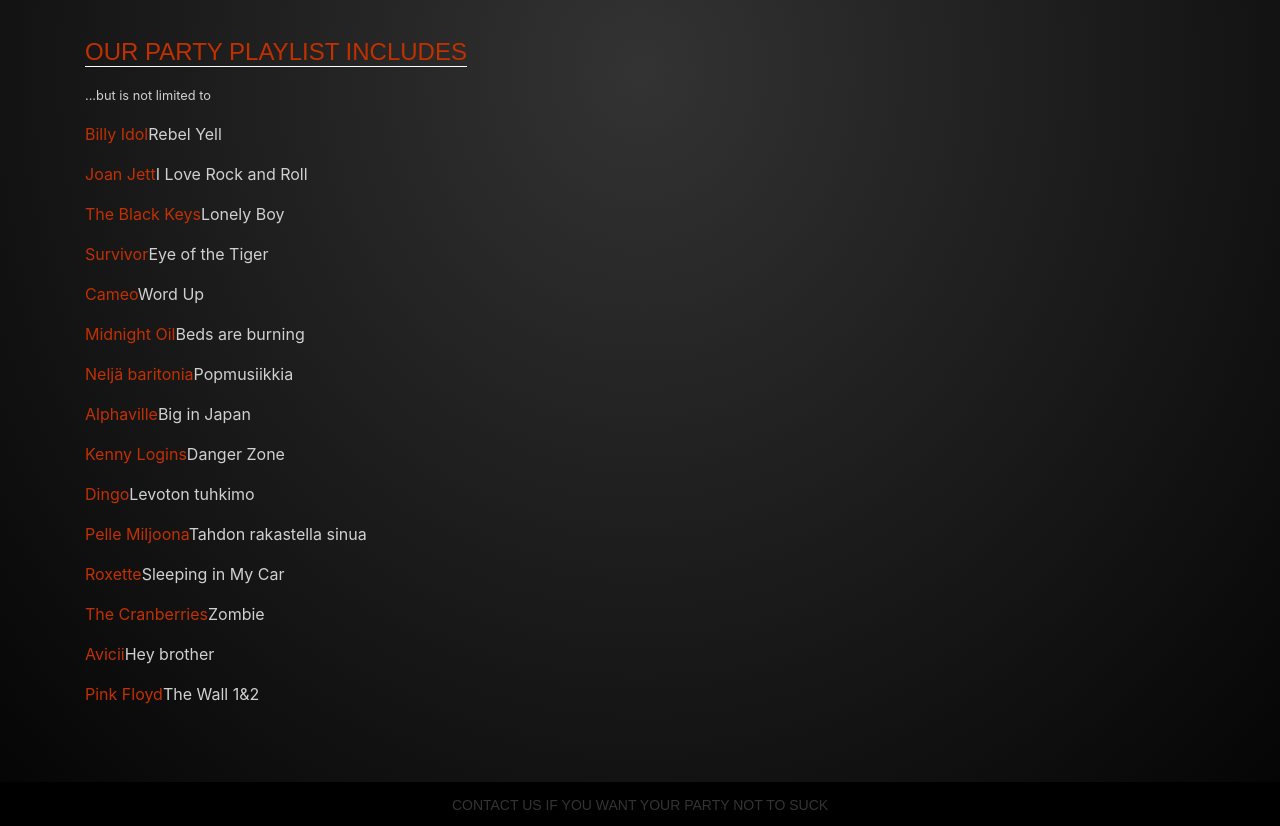
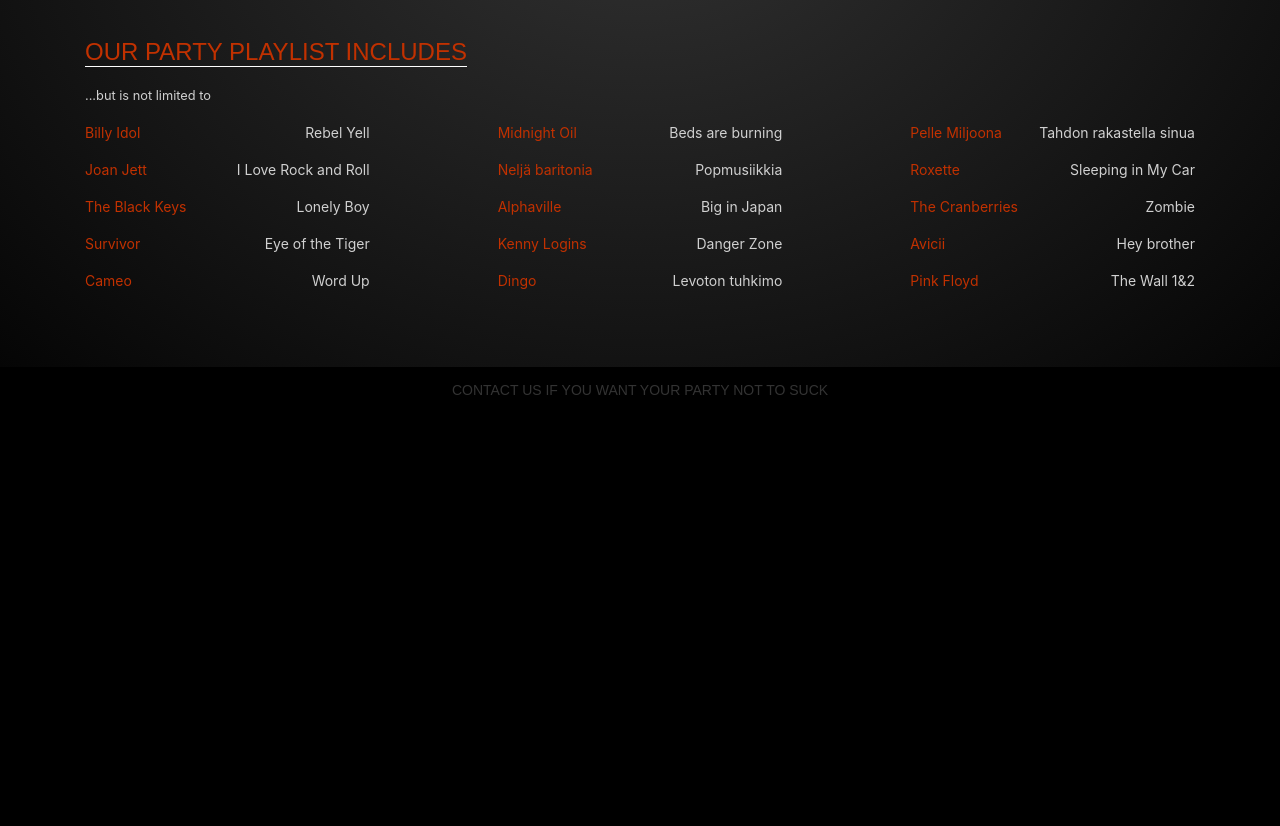
Before and after one commit to joakimekroos/thehawkans, a React (Create React App) app: page /band in a window 1280 px wide. Shown: the part 680-1506 px from the top of the page. After the commit the page ends 1091 px from the top, so only its background shows below. Built offline with nearby package versions, Linux system fonts and the light colour scheme; a web font is replaced by a local one.

Commit message:
Fix ultrawide text layout.

```diff
--- a/src/css/components/contents.css
+++ b/src/css/components/contents.css
@@ -40,6 +40,7 @@ p a:hover{
 .label{
   border-bottom: solid 1px #c13100;
 }
+
 @media (min-width: 768px){
   .slogan{
     font-size: 1.25rem;
@@ -53,16 +54,35 @@ img.portrait{
   height: 100%;
   width: auto;
 }
-@media (min-width: 1200px){
+@media (min-width: 768px){
+  .thehawkans-ultrawidetext{
+    font-size: .875rem;
+    column-count: 2;
+    column-gap: 18vw;
+  }
+}
+@media (min-width: 992px){
   .thehawkans-widetext{
+    column-count: 2;
+  }
+  .thehawkans-extrawidetext{
     column-count: 2;
     column-gap: 30px;
     text-align: justify;
   }
+  .thehawkans-ultrawidetext{
+    column-count: 3;
+    column-gap: 10vw;
+    text-align: justify;
+  }
+}
+@media (min-width: 1200px){
   .thehawkans-extrawidetext{
     column-count: 3;
-    column-gap: 30px;
-    text-align: justify;
+  }
+  .thehawkans-ultrawidetext{
+    /* column-count: 4; */
+    column-gap: 10vw;
   }
 }
 hr{
@@ -73,3 +93,7 @@ hr{
 .embed-responsive iframe{
   background: #000;
 }
+.spreadspan{
+  display: flex;
+  justify-content: space-between;
+}
```
